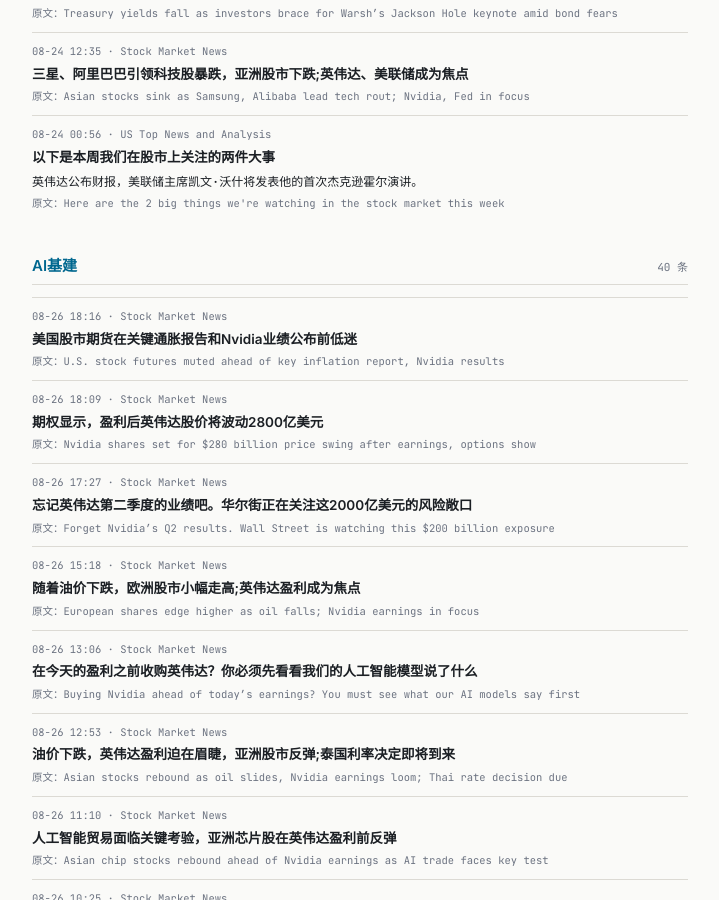
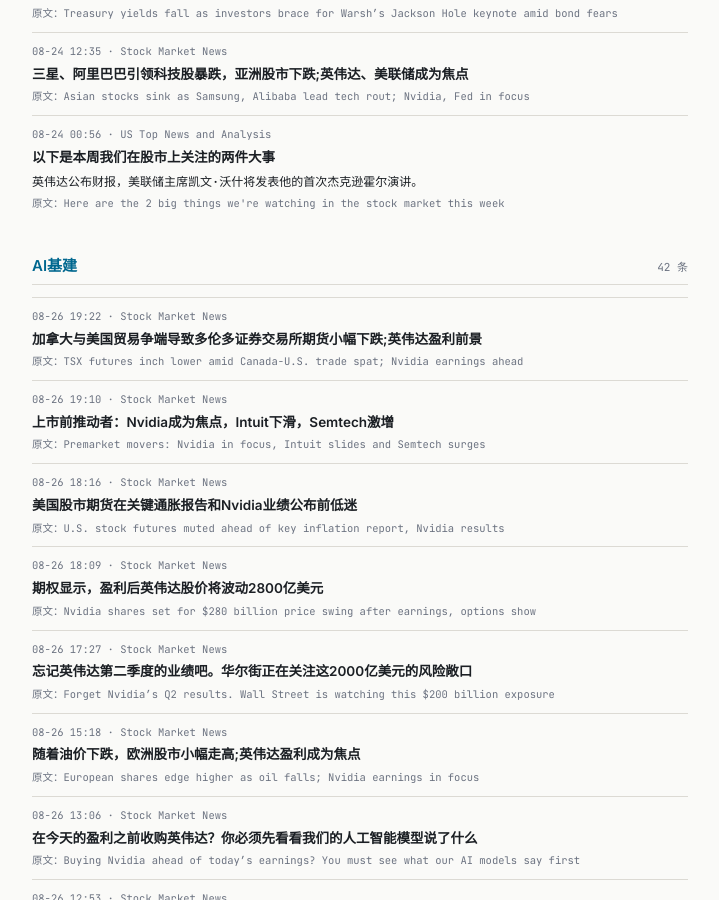
Before and after one commit to tang3super/tang3super.github.io, a Jekyll site: the page built from macro-trade/news-digest.md, in a window 1280 px wide and 900 px high, scrolled down 8180 px. Shown: the whole window, without its empty margins (280-999 px from the left). Built offline with Jekyll 4.4.1, drawn with Linux system fonts in a browser that asks for light colours; some of the changed text lies outside the part shown.

Commit message:
sync news-digest article

```diff
--- a/macro-trade/news-digest.md
+++ b/macro-trade/news-digest.md
@@ -542,6 +542,18 @@
     summary_zh: 英伟达公布财报，美联储主席凯文·沃什将发表他的首次杰克逊霍尔演讲。
 - name: AI基建
   items:
+  - title: TSX futures inch lower amid Canada-U.S. trade spat; Nvidia earnings ahead
+    summary: ''
+    link: https://www.investing.com/news/stock-market-news/tsx-futures-inch-lower-amid-canadaus-trade-spat-nvidia-earnings-ahead-4876920
+    source: Stock Market News
+    time: 08-26 19:22
+    title_zh: 加拿大与美国贸易争端导致多伦多证券交易所期货小幅下跌;英伟达盈利前景
+  - title: 'Premarket movers: Nvidia in focus, Intuit slides and Semtech surges'
+    summary: ''
+    link: https://www.investing.com/news/stock-market-news/premarket-movers-nvidia-in-focus-intuit-slides-and-semtech-surges-4876895
+    source: Stock Market News
+    time: 08-26 19:10
+    title_zh: 上市前推动者：Nvidia成为焦点，Intuit下滑，Semtech激增
   - title: U.S. stock futures muted ahead of key inflation report, Nvidia results
     summary: ''
     link: https://www.investing.com/news/stock-market-news/us-stock-futures-fall-as-investors-await-pce-inflation-nvidia-results-4876105
```
Also changed, not shown: other parts of macro-trade/news-digest.md (+1 -1 lines).
